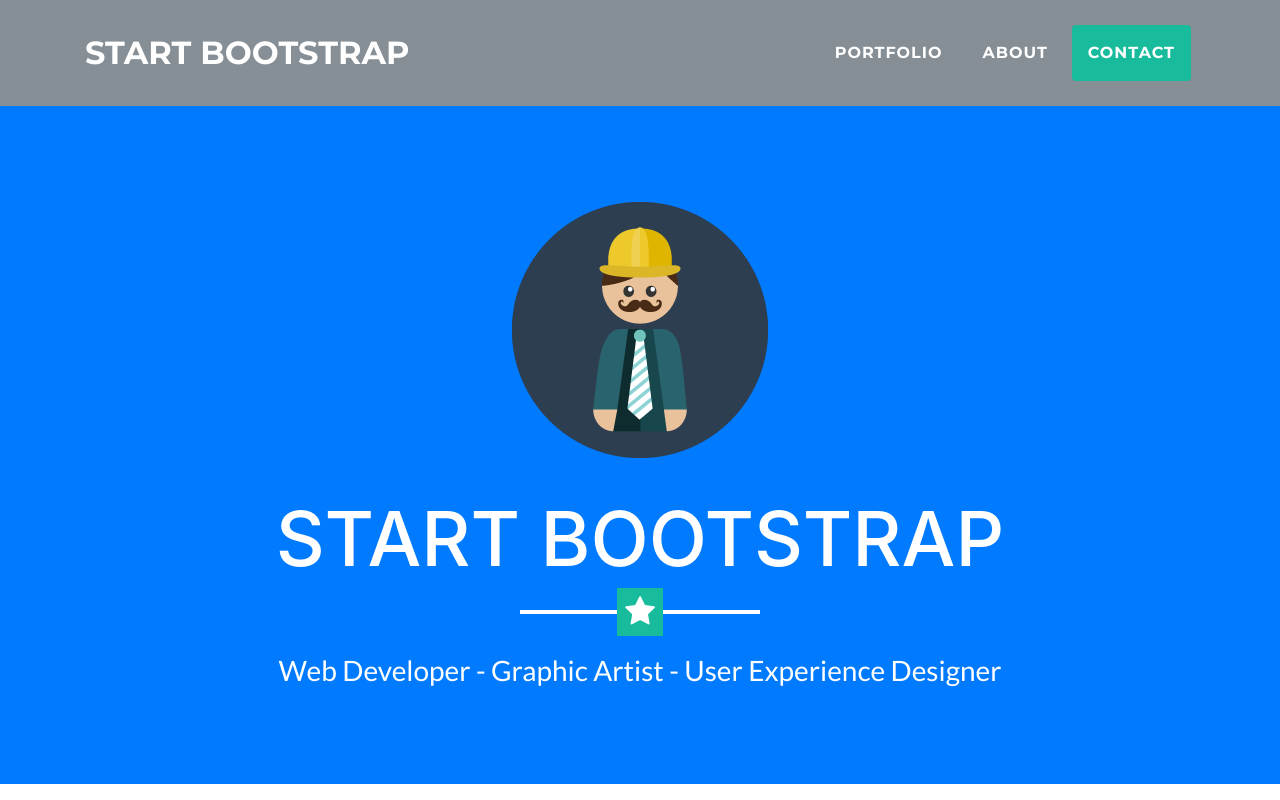
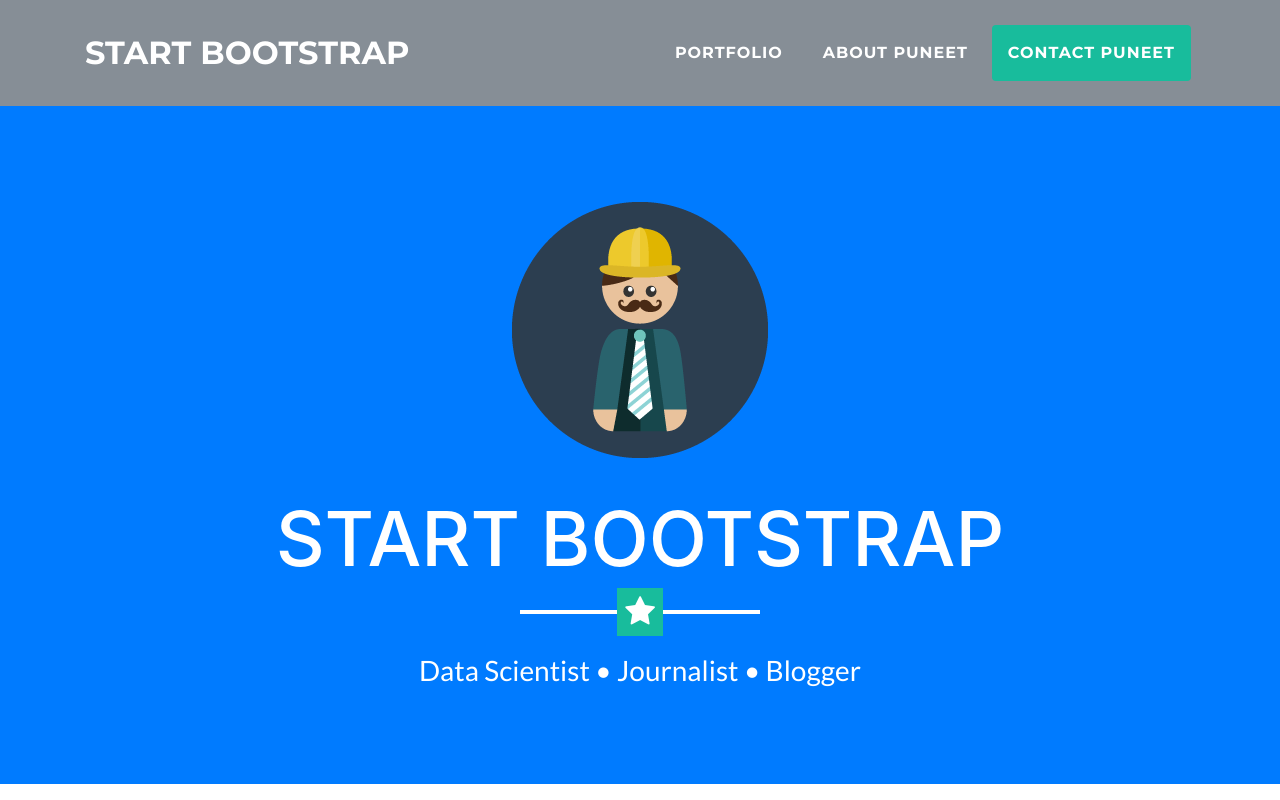
Before and after one commit to kolliparap/test-site, a website with bundled scripts: page index.html in a window 1280 px wide. Shown: the top 800 px of the page. Built offline with nearby package versions, Linux system fonts and the light colour scheme.

Commit message:
Update index.html

```diff
--- a/index.html
+++ b/index.html
@@ -8,7 +8,7 @@
     <meta name="description" content="">
     <meta name="author" content="">
 
-    <title>Freelancer - Start Bootstrap Theme</title>
+    <title>Puneet Kollipara | Data Scientist, Journalist, Blogger</title>
 
     <!-- Bootstrap core CSS -->
     <link href="vendor/bootstrap/css/bootstrap.min.css" rel="stylesheet">
@@ -42,10 +42,10 @@
               <a class="nav-link py-3 px-0 px-lg-3 rounded js-scroll-trigger" href="#portfolio">Portfolio</a>
             </li>
             <li class="nav-item mx-0 mx-lg-1">
-              <a class="nav-link py-3 px-0 px-lg-3 rounded js-scroll-trigger" href="#about">About</a>
+              <a class="nav-link py-3 px-0 px-lg-3 rounded js-scroll-trigger" href="#about">About Puneet</a>
             </li>
             <li class="nav-item mx-0 mx-lg-1">
-              <a class="nav-link py-3 px-0 px-lg-3 rounded js-scroll-trigger" href="#contact">Contact</a>
+              <a class="nav-link py-3 px-0 px-lg-3 rounded js-scroll-trigger" href="#contact">Contact Puneet</a>
             </li>
           </ul>
         </div>
@@ -58,7 +58,7 @@
         <img class="img-fluid mb-5 d-block mx-auto" src="img/profile.png" alt="">
         <h1 class="text-uppercase mb-0">Start Bootstrap</h1>
         <hr class="star-light">
-        <h2 class="font-weight-light mb-0">Web Developer - Graphic Artist - User Experience Designer</h2>
+        <h2 class="font-weight-light mb-0">Data Scientist • Journalist • Blogger</h2>
       </div>
     </header>
 
```
